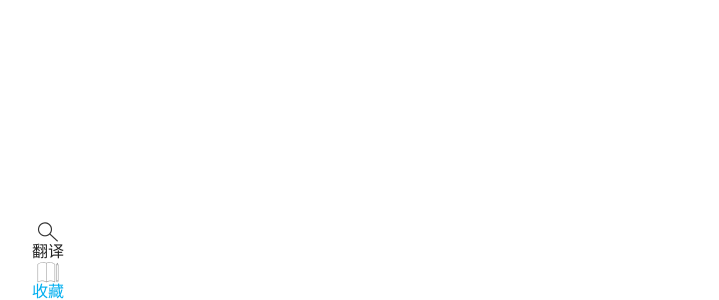
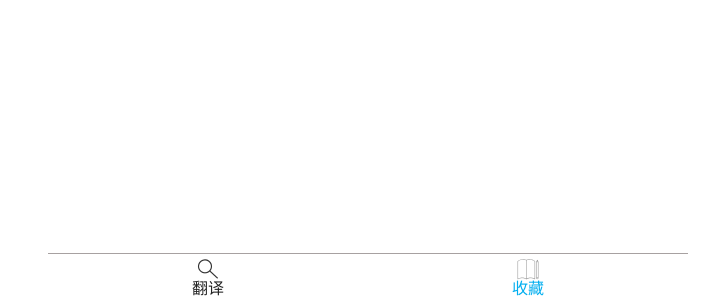
Before and after one commit to credred/instant-translation, a Vue app: page /#/favorite in a window 1280 px wide. Shown: the part 500-800 px from the top of the page, without its empty margins (272-991 px from the left). Built offline with nearby package versions, Linux system fonts and the light colour scheme.

Commit message:
修复nav样式被覆盖问题(css尽量别使用标签选择器,在引入第三方库后可能会被覆盖)

```diff
--- a/src/views/common/banner.vue
+++ b/src/views/common/banner.vue
@@ -1,5 +1,5 @@
 <template>
-  <nav>
+  <nav class="nav">
     <div class="nav-item"><router-link to="/translate" active-class="nav-item-on"><i class="icon1"></i><span>翻译</span></router-link></div>
     <div class="nav-item"><router-link to="/favorite" active-class="nav-item-on"><i class="icon2"></i><span>收藏</span></router-link></div>
   </nav>
@@ -14,7 +14,7 @@ export default {
 };
 </script>
 <style lang="scss">
-  nav {
+  .nav {
     display: flex;
     justify-content: space-around;
     margin: 0 auto;
```
